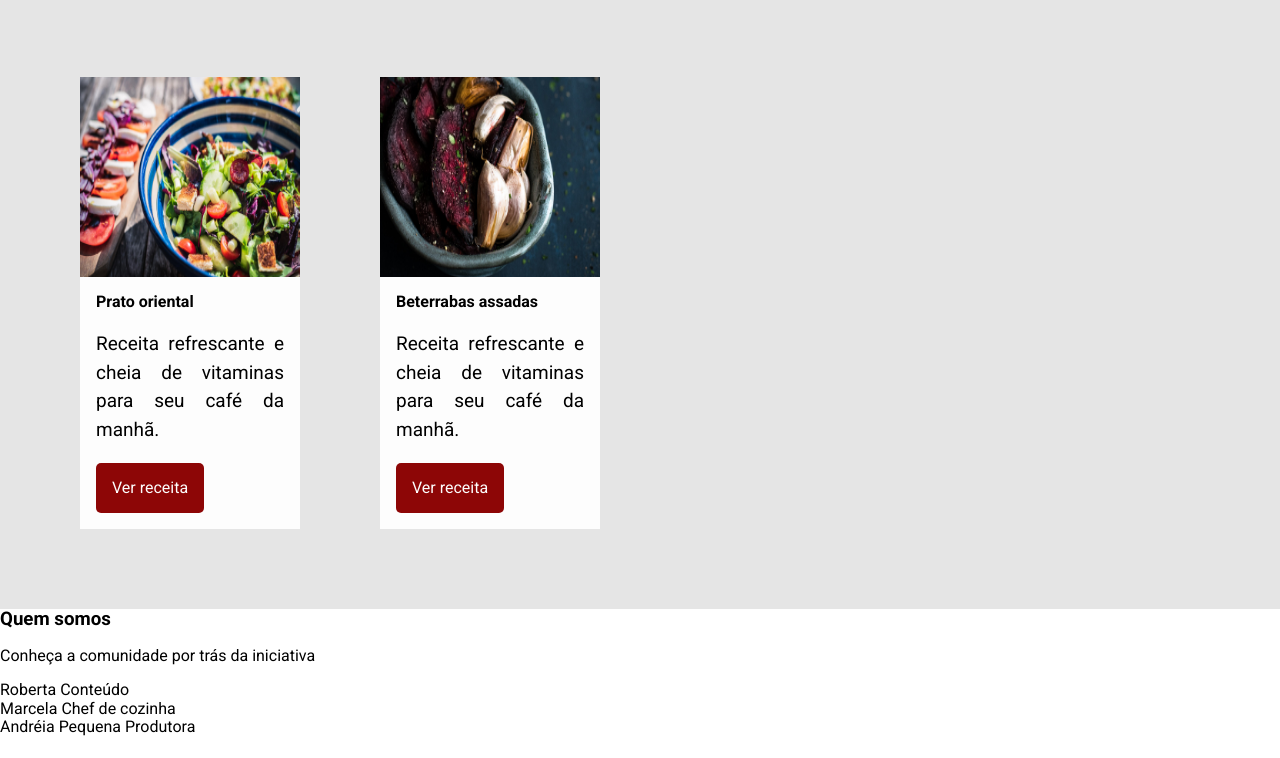
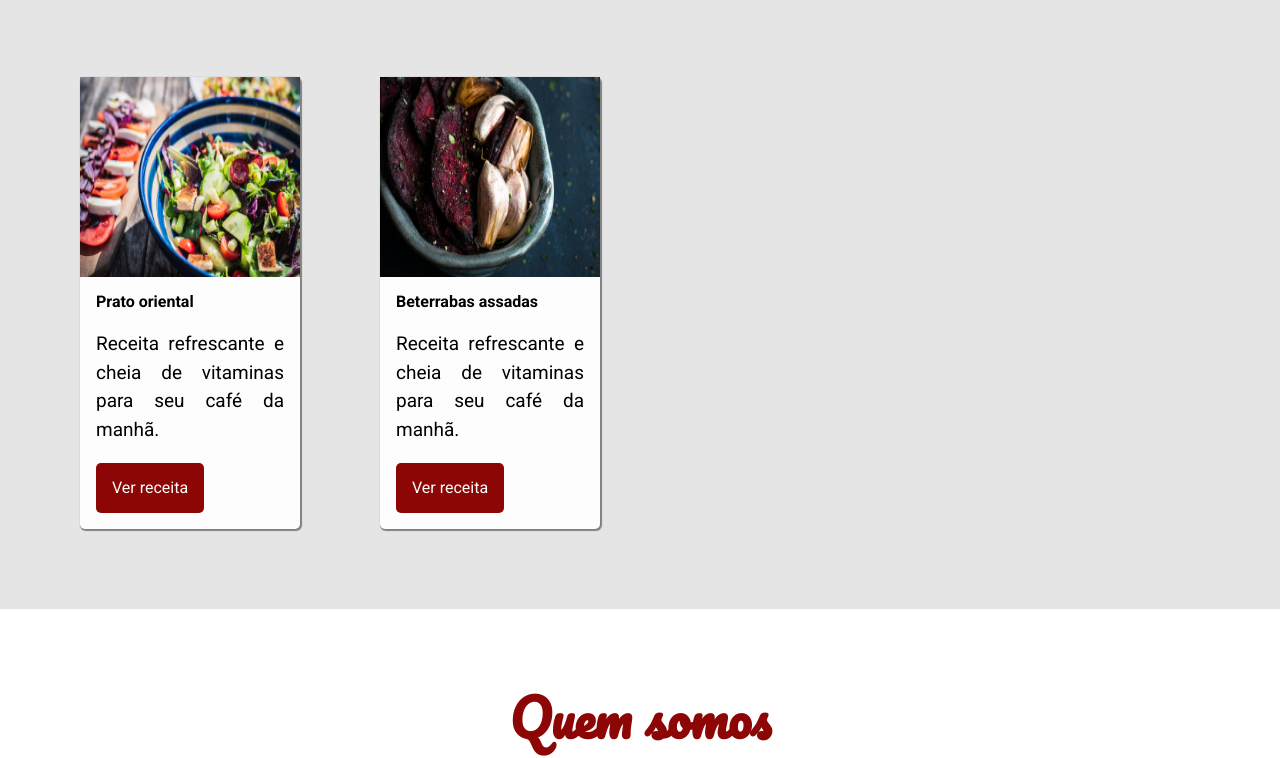
Before and after one commit to andersonDnz/Fruits, a plain HTML site: page index.html in a window 1280 px wide. Shown: the part 1483-2241 px from the top of the page. Before the commit the page ends 2219 px from the top, so only its background shows below. Drawn offline with Linux system fonts and the light colour scheme.

Commit message:
Adiconando  rodape

```diff
--- /dev/null
+++ b/assets/css/quemSomos.css
@@ -0,0 +1,17 @@
+.quem-somos__titulo {
+  margin-bottom: 1rem;
+  color: #8d0606;
+  font-size: 3.1875rem;
+  font-family: Pacifico, cursive;
+}
+
+.quem-somos {
+  text-align: center;
+  padding: 5rem;
+}
+
+.quem-somos__descricao {
+  font-weight: 100;
+  font-size: 1.75rem;
+  color: #595959;
+}
--- a/assets/css/receita.css
+++ b/assets/css/receita.css
@@ -11,6 +11,8 @@
   flex-direction: column;
   margin-bottom: 5rem;
   margin-right: 5rem;
+  border-radius: 5px;
+  box-shadow: 1px 1px 1px 1px gray;
   width: calc(25% - 5rem);
 }
 
@@ -20,6 +22,7 @@
 
 .receita__descricao {
   font-size: 1.1875rem;
+  display: flex;
   line-height: 1.5;
   text-align: justify;
 }
--- a/index.html
+++ b/index.html
@@ -9,11 +9,13 @@
     <meta name="viewport" content="width=device-width, initial-scale=1.0" />
     <meta http-equiv="X-UA-Compatible" content="ie=edge" />
     <title>Fruta & Fruto</title>
+    <link rel="shortcut icon" href="assets/img/Graphicloads-Food-Drink-Guava.256.png" type="image/x-icon">
     <link href="./assets/css/normalize.css" rel="stylesheet" />
     <link href="./assets/css/reset.css" rel="stylesheet" />
     <link rel="stylesheet" href="./assets/css/style.css" />
     <link rel="stylesheet" href="./assets/css/banner.css" />
     <link rel="stylesheet" href="./assets/css/receita.css" />
+    <link rel="stylesheet" href="./assets/css/quemSomos.css" />
   </head>
   <body>
     <header class="cabecalho">
```
Also changed, not shown: assets/img/Graphicloads-Food-Drink-Guava.256.png (added).
